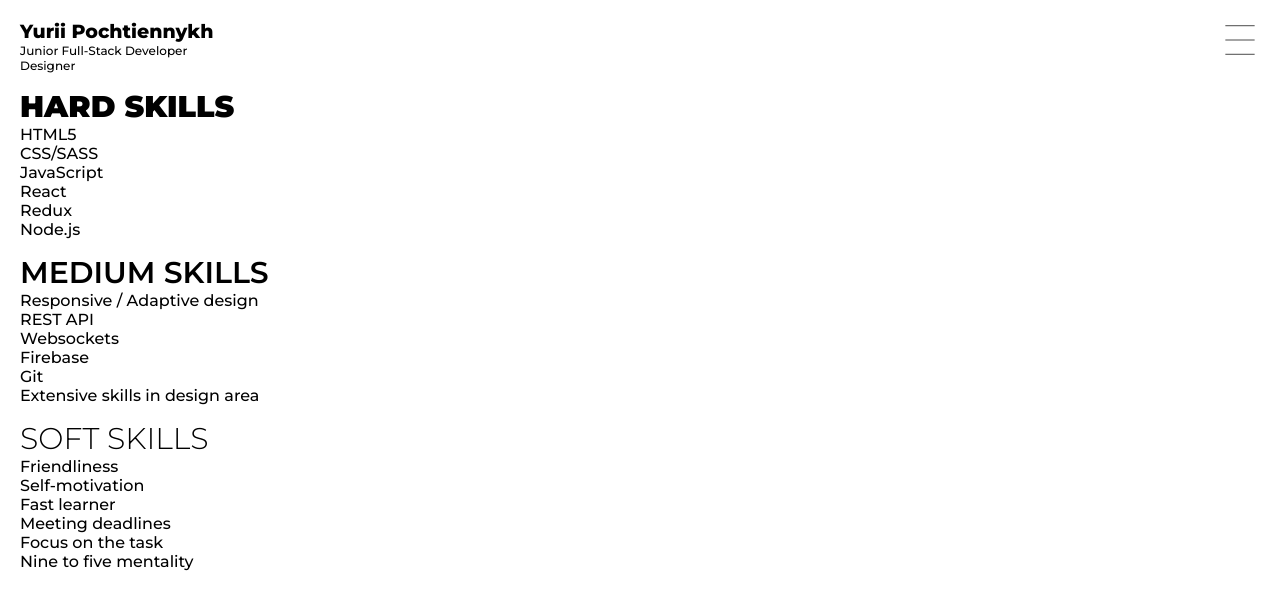
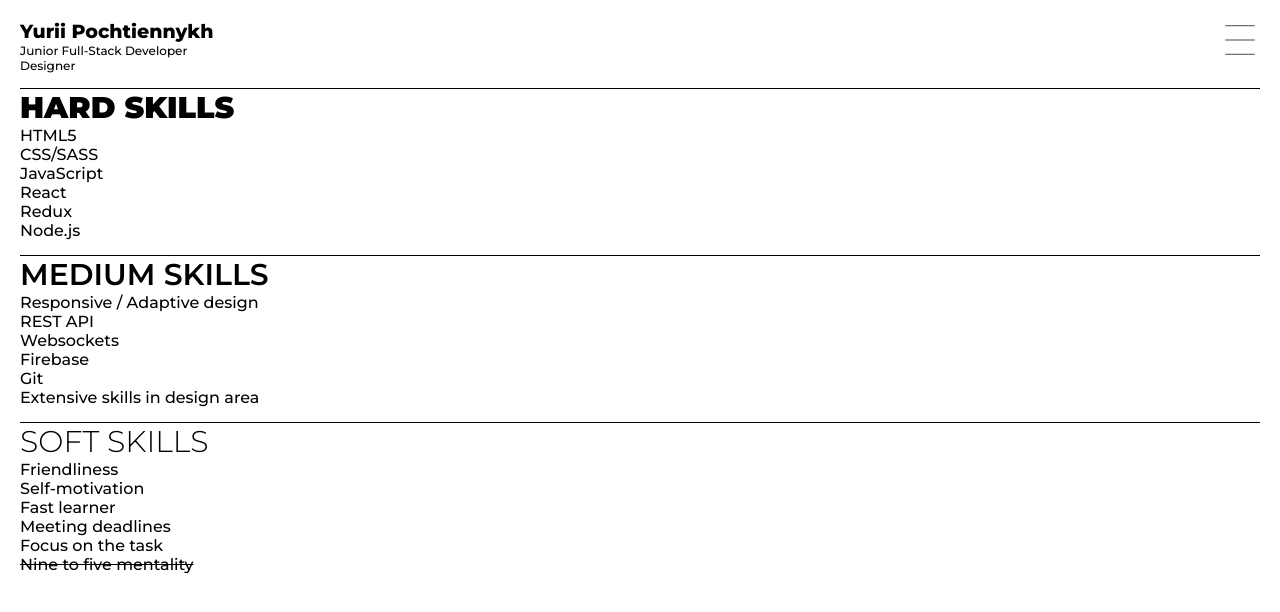
Before and after one commit to ukrwebprom/telegram-bot-web-app, a React (Create React App) app: page /skills in a window 1280 px wide. Shown: the top 612 px of the page. Built offline with nearby package versions, Linux system fonts and the light colour scheme.

Commit message:
skills-upd

```diff
--- a/src/pages/Skills/Skills.jsx
+++ b/src/pages/Skills/Skills.jsx
@@ -28,7 +28,7 @@ export const Skills = () => {
                 <li>Fast learner</li>
                 <li>Meeting deadlines</li>
                 <li>Focus on the task</li>
-                <li>Nine to five mentality</li>
+                <li className='exclude'>Nine to five mentality</li>
             </ul>
         </div>
     )
--- a/src/pages/Skills/skills.css
+++ b/src/pages/Skills/skills.css
@@ -1,6 +1,7 @@
 .skills h2 {
   text-transform: uppercase;
   font-size: 30px;
+  border-top: 1px solid black;
 }
 .skills ul {
   list-style: none;
@@ -17,4 +18,8 @@
 
 .medium {
   font-weight: 600;
+}
+
+.exclude {
+  text-decoration: line-through;
 }/*# sourceMappingURL=skills.css.map */
--- a/src/pages/Skills/skills.scss
+++ b/src/pages/Skills/skills.scss
@@ -2,6 +2,7 @@
     & h2 {
         text-transform: uppercase;
         font-size: 30px;
+        border-top: 1px solid black;
     }
     & ul {
         list-style: none;
@@ -17,3 +18,6 @@
 .medium {
     font-weight: 600;
 }
+.exclude {
+    text-decoration: line-through;
+}
```
Also changed, not shown: 1 other file (tests, documents, lock files or other folders).
